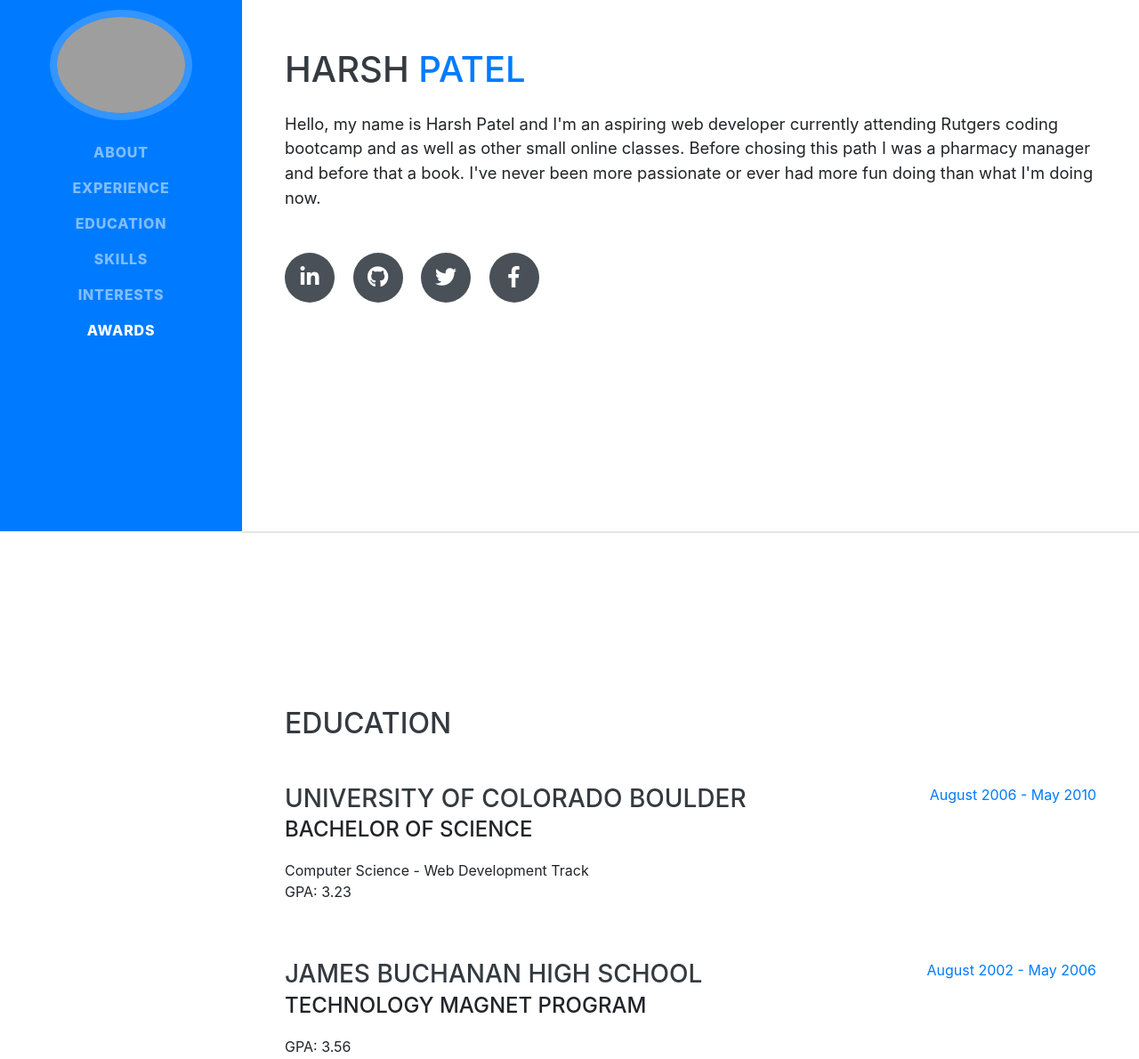
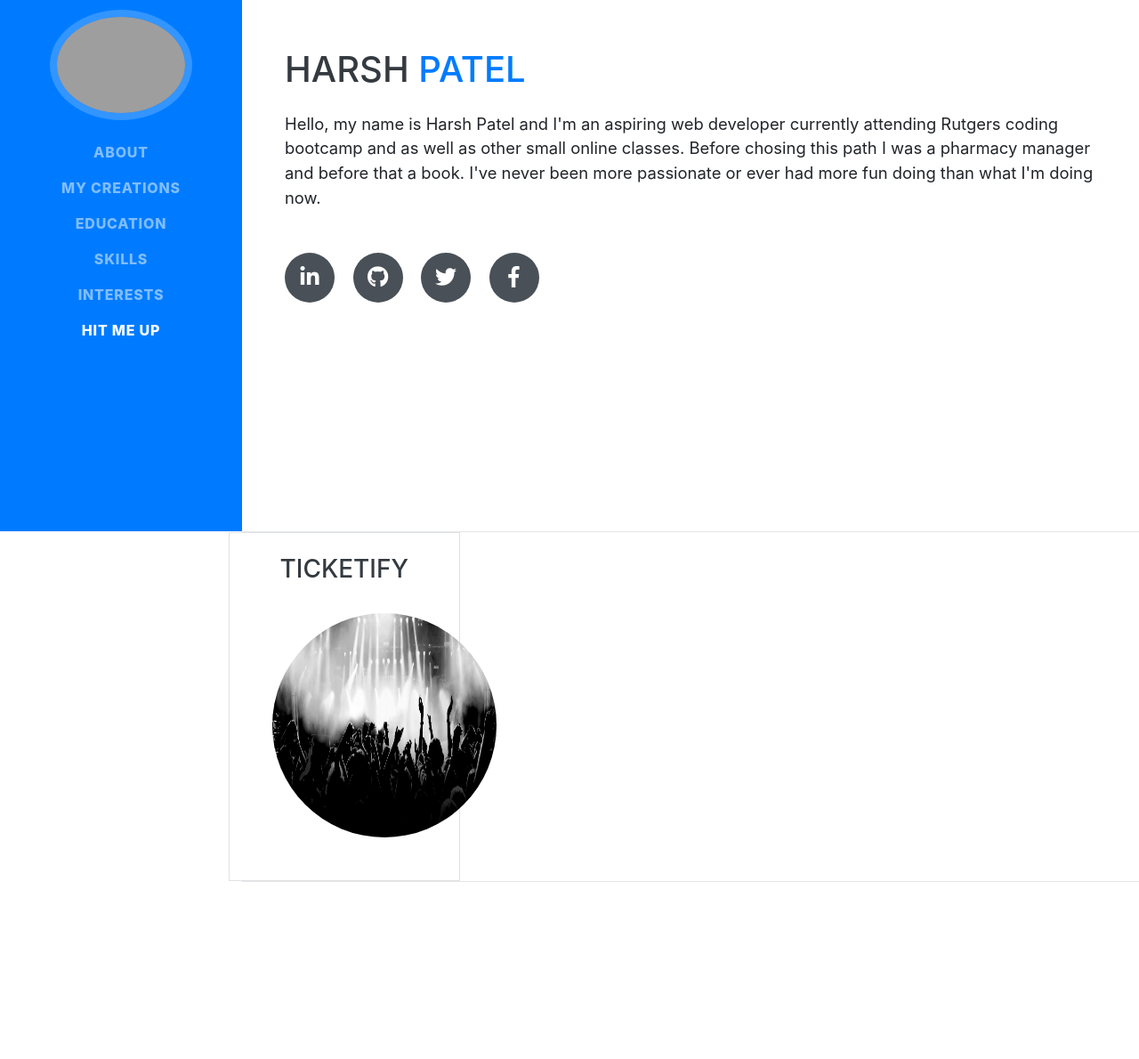
Before and after one commit to harshpaddle/hp-portfolio, a website with bundled scripts: page index.html in a window 1280 px wide. Shown: the part 203-1393 px from the top of the page at 89% size. Built offline with nearby package versions, Linux system fonts and the light colour scheme; grey boxes are pictures that could not be loaded; a web font is replaced by a local one.

Commit message:
outsourcing

```diff
--- a/index.html
+++ b/index.html
@@ -41,7 +41,7 @@
           <a class="nav-link js-scroll-trigger" href="#about">About</a>
         </li>
         <li class="nav-item">
-          <a class="nav-link js-scroll-trigger" href="#experience">Experience</a>
+          <a class="nav-link js-scroll-trigger" href="#experience">My Creations</a>
         </li>
         <li class="nav-item">
           <a class="nav-link js-scroll-trigger" href="#education">Education</a>
@@ -53,7 +53,7 @@
           <a class="nav-link js-scroll-trigger" href="#interests">Interests</a>
         </li>
         <li class="nav-item">
-          <a class="nav-link js-scroll-trigger" href="#awards">Awards</a>
+          <a class="nav-link js-scroll-trigger" href="#awards">HIT ME UP</a>
         </li>
       </ul>
     </div>
@@ -88,6 +88,23 @@
     </section>
 
     <hr class="m-0">
+
+
+    <div class="my-work" id="experience">
+      <div class="row">
+        <div class="col-md-3 work-prev work-img p-4 border">
+          <h3 class="text-center">Ticketify</h3>
+          <a class="" href="https://mpj1693.github.io/Ticketify/">
+            <img class="p-4 badge-pill" src="img/background.jpg" alt="concert" width="300px" height="300px">
+          </a>
+        </div>
+        <div class="col-md-6">
+          <p>
+
+          </p>
+        </div>
+      </div>
+    </div>
 
     <!-- <section class="resume-section p-3 p-lg-5 d-flex justify-content-center" id="experience">
       <div class="w-100">
```
Also changed, not shown: css/resume.min.css, img/background.jpg (added), img/profile.jpg (deleted), js/resume.min.js.
